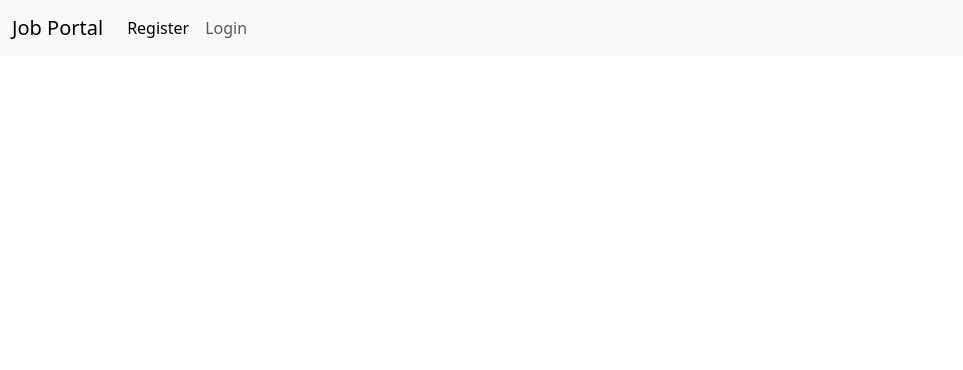
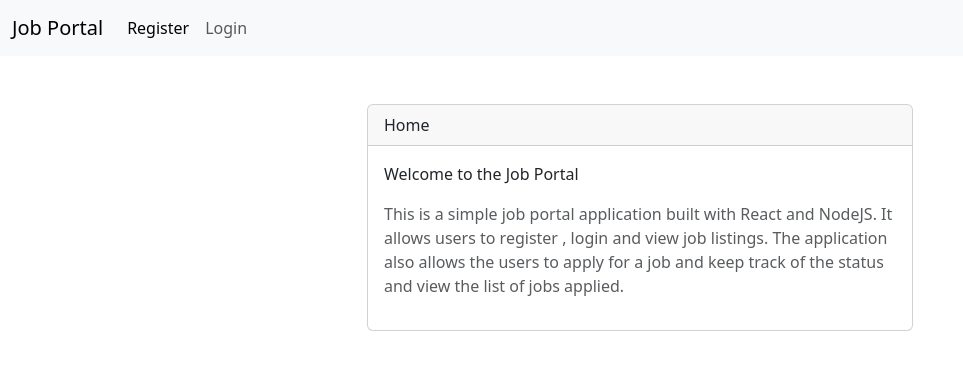
Before and after one commit to githubscientist/fsd59wdfe, a React (Vite) app: page / in a window 1280 px wide. Shown: the top 370 px of the page, without its empty margins (0-963 px from the left). Built offline with nearby package versions, Linux system fonts and the light colour scheme.

Commit message:
Home component added

```diff
--- /dev/null
+++ b/src/components/Home.jsx
@@ -0,0 +1,23 @@
+const Home = () => {
+  return (
+      <div>
+          <div className="container mt-5">
+              <div className="row">
+                  <div className="col-md-6 offset-md-3">
+                      <div className="card">
+                          <div className="card-header">
+                              Home
+                          </div>
+                          <div className="card-body">
+                              <p>Welcome to the Job Portal</p>
+                              <p className="text-muted">This is a simple job portal application built with React and NodeJS. It allows users to register , login and view job listings. The application also allows the users to apply for a job and keep track of the status and view the list of jobs applied.</p>
+                        </div>
+                      </div>
+                  </div>
+              </div>
+          </div>
+    </div>
+  )
+}
+
+export default Home;
--- a/src/pages/Home.jsx
+++ /dev/null
@@ -1,26 +0,0 @@
-import { Link } from "react-router-dom";
-
-const Home = () => {
-    return (
-        <nav className="navbar navbar-expand-lg bg-body-tertiary">
-  <div className="container-fluid">
-    <Link className="navbar-brand" to="/">Job Portal</Link>
-    <button className="navbar-toggler" type="button" data-bs-toggle="collapse" data-bs-target="#navbarSupportedContent" aria-controls="navbarSupportedContent" aria-expanded="false" aria-label="Toggle navigation">
-      <span className="navbar-toggler-icon"></span>
-    </button>
-    <div className="collapse navbar-collapse" id="navbarSupportedContent">
-      <ul className="navbar-nav me-auto mb-2 mb-lg-0">
-        <li className="nav-item">
-          <Link className="nav-link active" aria-current="page" to="/register">Register</Link>
-        </li>
-        <li className="nav-item">
-          <Link className="nav-link" to="/login">Login</Link>
-        </li>
-      </ul>
-    </div>
-  </div>
-</nav>
-    )
-}
-
-export default Home;
--- /dev/null
+++ b/src/pages/HomeWrapper.jsx
@@ -0,0 +1,30 @@
+import { Link, Outlet } from "react-router-dom";
+
+const HomeWrapper = () => {
+    return (
+        <div>
+            <nav className="navbar navbar-expand-lg bg-body-tertiary">
+        <div className="container-fluid">
+            <Link className="navbar-brand" to="/">Job Portal</Link>
+            <button className="navbar-toggler" type="button" data-bs-toggle="collapse" data-bs-target="#navbarSupportedContent" aria-controls="navbarSupportedContent" aria-expanded="false" aria-label="Toggle navigation">
+            <span className="navbar-toggler-icon"></span>
+            </button>
+            <div className="collapse navbar-collapse" id="navbarSupportedContent">
+            <ul className="navbar-nav me-auto mb-2 mb-lg-0">
+                <li className="nav-item">
+                <Link className="nav-link active" aria-current="page" to="/register">Register</Link>
+                </li>
+                <li className="nav-item">
+                <Link className="nav-link" to="/login">Login</Link>
+                </li>
+            </ul>
+            </div>
+        </div>
+            </nav>
+
+            <Outlet />
+        </div>
+    )
+}
+
+export default HomeWrapper;
```
Also changed, not shown: src/App.jsx (+9 -2 lines).
